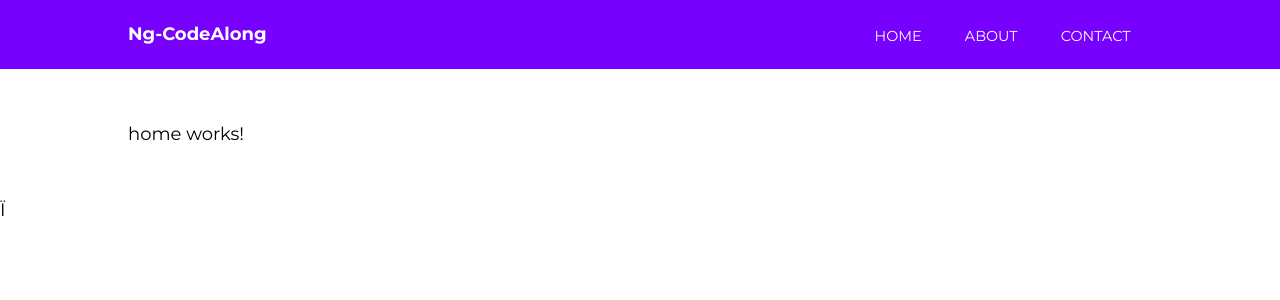
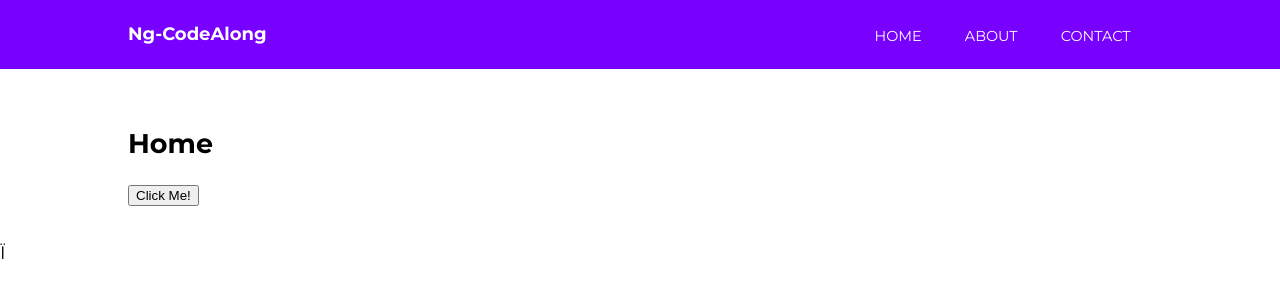
Before and after one commit to arielstitt/ng7-code-along, an Angular app: page / in a window 1280 px wide. Shown: the top 300 px of the page. Built offline with nearby package versions, Linux system fonts and the light colour scheme.

Commit message:
first example of method binding: on click funnction

```diff
--- a/src/app/home/home.component.html
+++ b/src/app/home/home.component.html
@@ -1,3 +1,5 @@
-<p>
-  home works!
-</p>
+<h1>Home</h1>
+
+<!-- event-binding to add functionality -->
+<!-- This button is bound to a click method named firstClick() -->
+<button (click)="firstClick()">Click Me!</button>
--- a/src/app/home/home.component.ts
+++ b/src/app/home/home.component.ts
@@ -11,5 +11,9 @@ export class HomeComponent implements OnInit {
 
   ngOnInit() {
   }
+  // This is where the logic for the click button lives
+  firstClick() {
+    console.log("clicked!")
+  }
 
 }
```
